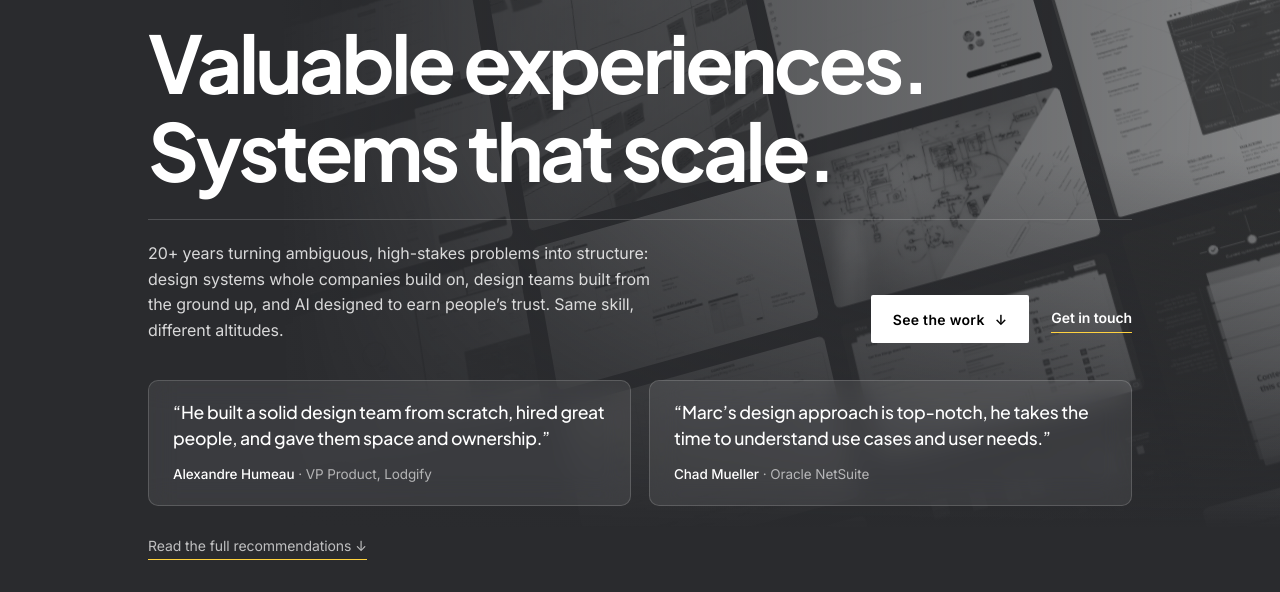
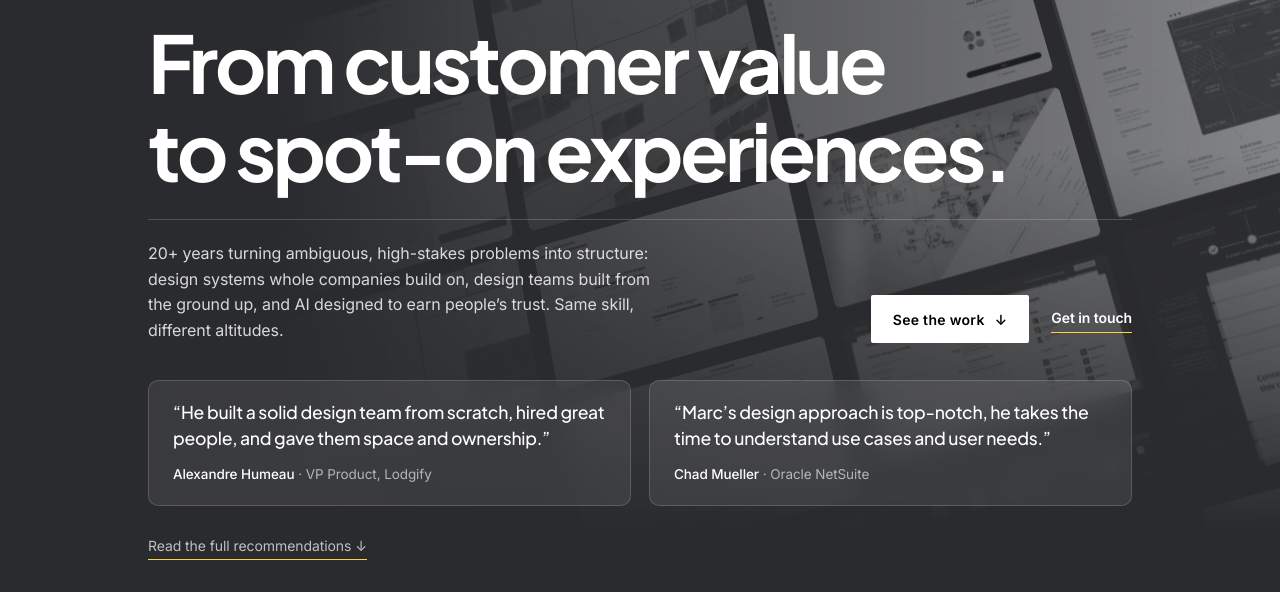
Before and after one commit to marcverdera-bot/marcverdera, a plain HTML site: page index.html in a window 1280 px wide. Shown: the part 208-800 px from the top of the page. Drawn offline with Linux system fonts and the light colour scheme.

Commit message:
Hero claim: From customer value / to spot-on experiences.
Co-Authored-By: Claude Opus 5.5 <noreply@anthropic.com>
Claude-Session: https://claude.ai/code/session_01PRM5J2tqkhd7skXcg9ANTn

```diff
--- a/index.html
+++ b/index.html
@@ -712,7 +712,7 @@ footer :is(.f-copy,.f-loc){ color:rgba(255,255,255,.5); }
       <div class="eyebrow" style="margin:0;">Product Design Leader &middot; Barcelona</div>
       <div class="hx-proof">Oracle NetSuite <span>/</span> Lodgify <span>/</span> Founder, WebCarpet</div>
     </div>
-    <h1 class="hx-title">Valuable experiences.<br><em>Systems that scale.</em></h1>
+    <h1 class="hx-title">From customer value<br><em>to spot-on experiences.</em></h1>
     <div class="hx-row">
       <p class="hx-sub">20+ years turning ambiguous, high-stakes problems into structure: design systems whole companies build on, design teams built from the ground up, and AI designed to earn people’s trust. Same skill, different altitudes.</p>
       <div class="hx-cta">
```
